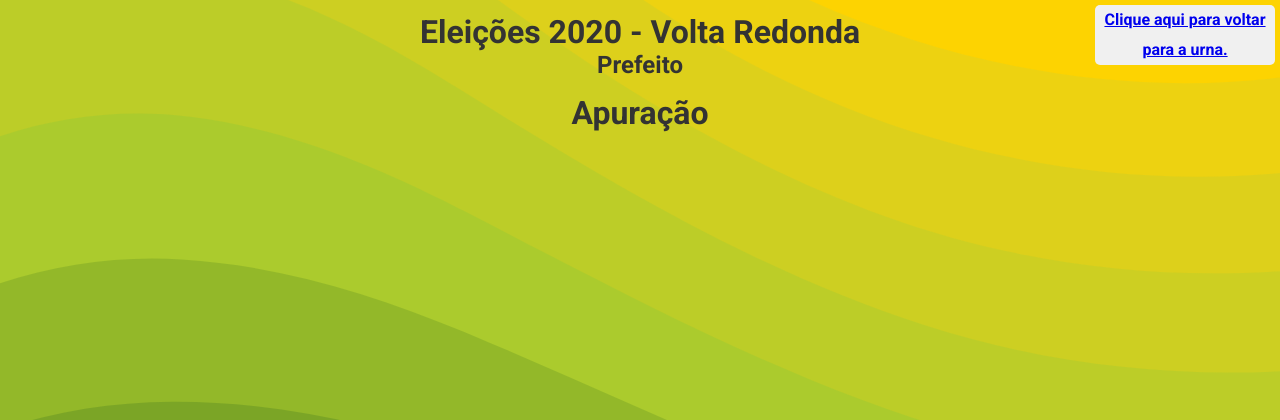
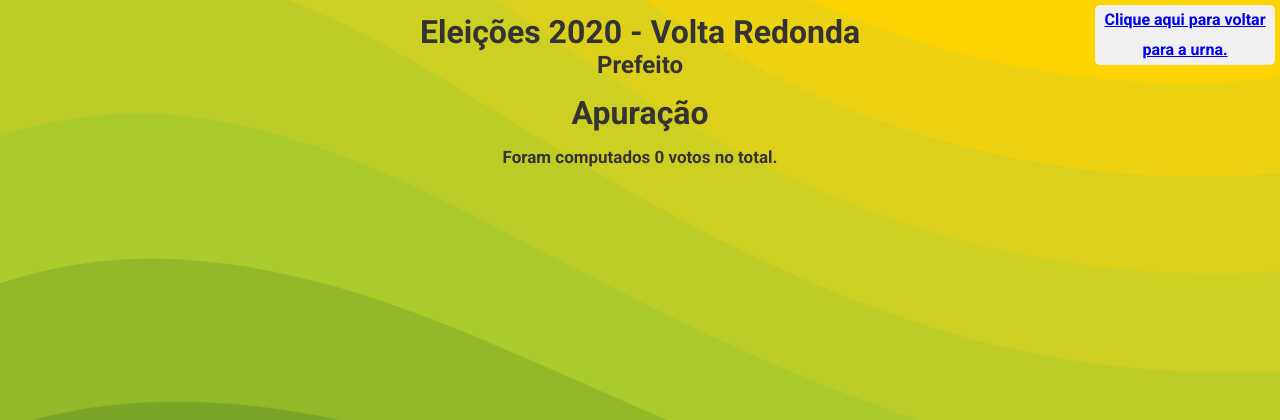
Before and after one commit to gsilverio7/urna-digital, a PHP site: page /resultado.php in a window 1280 px wide. Shown: the top 420 px of the page. Run offline with PHP 8.4, Linux system fonts and the light colour scheme; data that the repository does not hold is empty.

Commit message:
Adicionado contador de votos totais

```diff
--- a/apuracao.php
+++ b/apuracao.php
@@ -30,6 +30,8 @@ while($row = mysqli_fetch_array($result)) {
 $sql = " SELECT * FROM candidatos JOIN votos ON candidatos.numero=votos.id ORDER BY votos DESC";
 $result = $conn->query($sql);
 
+echo "<h3 class=contador> Foram computados " . $totalvotos . " votos no total. </h3>";
+echo "<div class=grid>";
 
 while($row = mysqli_fetch_array($result)) {
   echo "<div class=grid-item>";
@@ -43,6 +45,7 @@ while($row = mysqli_fetch_array($result)) {
   echo "</div>";
 }
 
+echo "</div>";
 
 $conn->close();
 
--- a/resultado.php
+++ b/resultado.php
@@ -17,13 +17,9 @@
 
   <h2 class="title02">Apuração</h2>
 
-  <div class="grid">
-
   <?php
     include 'apuracao.php';
   ?>
 
-  </div>
-
 </body>
 </html>
--- a/style.css
+++ b/style.css
@@ -239,3 +239,10 @@ h1, h2{
     line-height: 30px;
     text-align: center;
 }
+
+.contador{
+    text-align: center;
+    font-size: 17px;
+    color: #333;
+    margin-bottom: 25px;
+}
```
